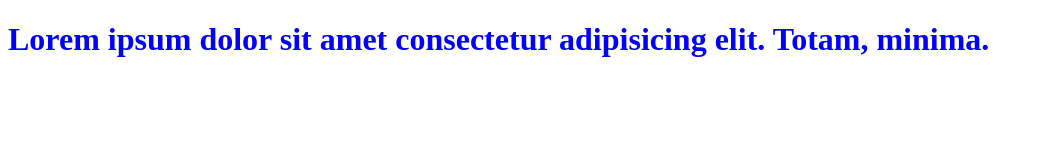
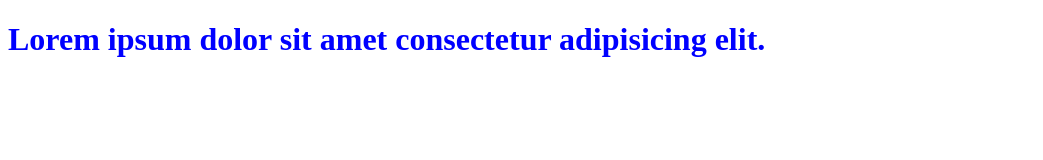
Before and after one commit to danielmck12/personal-portfolio, a plain HTML site: page index.html in a window 1280 px wide. Shown: the whole page, without its empty margins (0-1043 px from the left). Drawn offline with Linux system fonts and the light colour scheme.

Commit message:
test commit

```diff
--- a/index.html
+++ b/index.html
@@ -9,6 +9,6 @@
      <link href="./resources/css/style.css" rel="stylesheet" type="text/css">
 </head>
 <body>
-     <h1>Lorem ipsum dolor sit amet consectetur adipisicing elit. Totam, minima.</h1>
+     <h1>Lorem ipsum dolor sit amet consectetur adipisicing elit.</h1>
 </body>
 </html>
```
